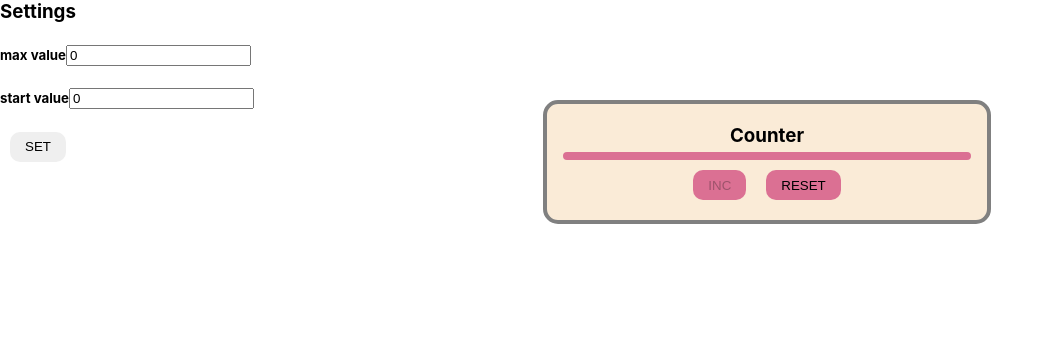
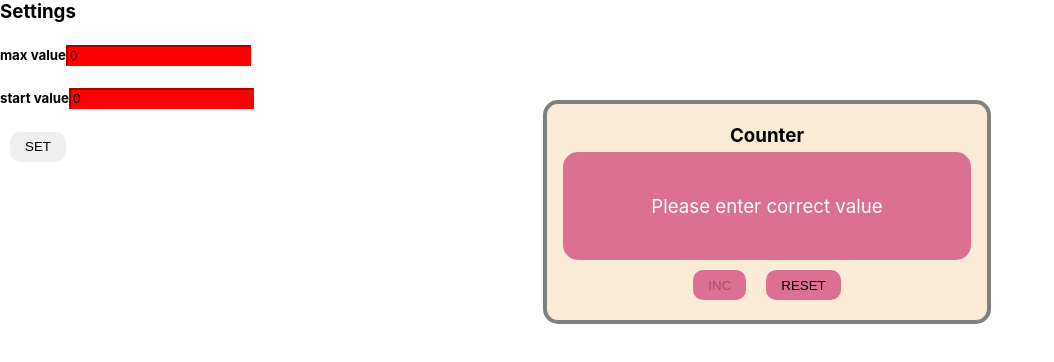
Before and after one commit to LizaAgey/inc_counter, a React (Create React App) app: page / in a window 1280 px wide. Shown: the top 362 px of the page, without its empty margins (0-1054 px from the left). Built offline with nearby package versions, Linux system fonts and the light colour scheme.

Commit message:
feat: input validation, error styles

```diff
--- a/src/App.tsx
+++ b/src/App.tsx
@@ -5,51 +5,75 @@ import Settings from './components/Settings/Settings';
 import {setValueToLS} from './utils/LocaStorageUtils/setValueToLS';
 import {getValueFromLS} from './utils/LocaStorageUtils/getValueFromLS';
 
+export type ErrorType = {
+    isMaxError: boolean
+    isMinError: boolean
+}
+
 function App() {
-    const [maxValue, setMaxValue] = useState(0)
-    const [minValue, setMinValue] = useState(0)
+    const [inputMaxValue, setInputMaxValue] = useState(0)
+    const [inputMinValue, setInputMinValue] = useState(0)
     const [number, setNumber] = useState(0)
+    const [error, setError] = useState<ErrorType>({
+        isMaxError: false,
+        isMinError: false
+    })
 
     const setupOnLoad = () => {
         applyMaxValueFromSettings()
         applyMinValueFromSettings()
     };
-
     useEffect(() => setupOnLoad(), [])
+    useEffect(() => checkIfError(), [inputMaxValue])
+    useEffect(() => checkIfError(), [inputMinValue])
 
     const lsMaxValueKey = 'maxValue'
     const lsMinValueKey = 'minValue'
 
     const applyMaxValueFromSettings = () => {
-        setMaxValue(getValueFromLS(lsMaxValueKey))
+        getValueFromLS(lsMaxValueKey) ? setInputMaxValue(getValueFromLS(lsMaxValueKey)) : setInputMaxValue(0)
+    };
+    const applyMinValueFromSettings = () => {
+        getValueFromLS(lsMinValueKey) ? setInputMinValue(getValueFromLS(lsMinValueKey)) : setInputMinValue(0)
+        getValueFromLS(lsMinValueKey) ? setNumber(getValueFromLS(lsMinValueKey)) : setNumber(0)
+    };
+    const saveSettings = () => {
+        setValueToLS(lsMaxValueKey, inputMaxValue)
+        setValueToLS(lsMinValueKey, inputMinValue)
+        applyMaxValueFromSettings()
+        applyMinValueFromSettings()
     };
 
-    const applyMinValueFromSettings = () => {
-        setMinValue(getValueFromLS(lsMinValueKey))
-        setNumber(getValueFromLS(lsMinValueKey))
-    };
 
-    const saveSettings = () => {
-        setValueToLS(lsMaxValueKey, maxValue)
-        setValueToLS(lsMinValueKey, minValue)
-        applyMaxValueFromSettings()
-        applyMinValueFromSettings()
+    const checkIfError = () => {
+        if (inputMinValue === inputMaxValue || inputMinValue > inputMaxValue) {
+            setError({isMaxError: true, isMinError: true})
+        } else if (inputMinValue < 0) {
+            setError({isMaxError: inputMaxValue === inputMinValue || inputMaxValue < 0, isMinError: true})
+        } else if (inputMaxValue < 0) {
+            setError({isMinError: inputMaxValue === inputMinValue || inputMaxValue < 0, isMaxError: true})
+        } else {
+            setError({isMaxError: false, isMinError: false})
+        }
     };
 
     return (
         <div className={'App'}>
             <Settings
-                maxValue={maxValue}
-                minValue={minValue}
-                setMaxValue={setMaxValue}
-                setMinValue={setMinValue}
+                inputMaxValue={inputMaxValue}
+                inputMinValue={inputMinValue}
+                setInputMaxValue={setInputMaxValue}
+                setInputMinValue={setInputMinValue}
                 saveSettings={saveSettings}
+                error={error}
             />
             <Counter
-                maxValue={getValueFromLS(lsMaxValueKey)}
-                minValue={minValue}
+                lsMaxValue={getValueFromLS(lsMaxValueKey)}
+                inputMinValue={inputMinValue}
+                inputMaxValue={inputMaxValue}
                 number={number}
                 setNumber={setNumber}
+                error={error}
             />
         </div>
     );
--- a/src/components/Counter/Counter.module.css
+++ b/src/components/Counter/Counter.module.css
@@ -12,18 +12,28 @@
 }
 
 .Number {
+    display: table;
     background-color: palevioletred;
     width: 100%;
-    height: 65%;
+    min-height: 100px;
     border-radius: 15px;
     border: 4px solid palevioletred;
     font-size: 72px;
     text-align: center;
+   }
+.Number span {
+    display: table-cell;
+    vertical-align: middle;
 }
 
 .NumberMax {
     color: white;
     font-weight: bold;
+
+}
+.error {
+    color: white;
+    font-size: 1.17em;
 }
 
 .ControlSection {
--- a/src/components/Counter/Counter.tsx
+++ b/src/components/Counter/Counter.tsx
@@ -2,40 +2,47 @@ import React from 'react';
 import Button from '../Button/Button';
 import styles from './Counter.module.css'
 import './../../App.css';
+import {ErrorType} from '../../App';
 
 type CounterType = {
-    maxValue: number
-    minValue: number
+    lsMaxValue: number
+    inputMinValue: number
+    inputMaxValue: number
     number: number
     setNumber: (number: number) => void
+    error: ErrorType
 }
 
 const Counter: React.FC<CounterType> = ({
-                                            maxValue,
-                                            minValue,
+                                            lsMaxValue,
+                                            inputMinValue,
+                                            inputMaxValue,
                                             number,
-                                            setNumber
+                                            setNumber,
+                                            error
                                         }) => {
     const incNumber = () => {
         let newNumber = number + 1
-        newNumber < maxValue + 1 ? setNumber(newNumber) : setNumber(maxValue)
+        newNumber < lsMaxValue + 1 ? setNumber(newNumber) : setNumber(lsMaxValue)
     };
-
     const resetNumber = () => {
-        setNumber(minValue)
+        setNumber(inputMinValue)
     };
+    const isInputError = error.isMaxError || error.isMinError
+    const isDisabled = number === lsMaxValue || error.isMaxError || error.isMinError
 
     return (
         <div className={styles.Counter}>
             <h3>Counter</h3>
-            <div className={`${styles.Number} ${number === maxValue ? styles.NumberMax : ''}`}>
-                {number}
+            <div
+                className={`${styles.Number} ${number === lsMaxValue ? styles.NumberMax : ''} ${isInputError ? styles.error : ''}`}>
+                <span>{isInputError ? 'Please enter correct value' : number}</span>
             </div>
             <div className={styles.ControlSection}>
                 <Button
                     name={'INC'}
                     onClickCallback={incNumber}
-                    disabled={number === maxValue}
+                    disabled={isDisabled}
                 />
                 <Button
                     name={'RESET'}
--- a/src/components/Settings/Settings.module.css
+++ b/src/components/Settings/Settings.module.css
@@ -0,0 +1,4 @@
+.error {
+    border-color: red;
+    background-color: #ff0000;
+}
--- a/src/components/Settings/Settings.tsx
+++ b/src/components/Settings/Settings.tsx
@@ -1,38 +1,45 @@
 import React, {ChangeEvent} from 'react';
 import Button from '../Button/Button';
+import styles from './Settings.module.css'
+import {ErrorType} from '../../App';
 
 type SettingsType = {
-    maxValue: number
-    minValue: number
-    setMaxValue: (maxValue: number) => void
-    setMinValue: (minValue: number) => void
+    inputMaxValue: number
+    inputMinValue: number
+    setInputMaxValue: (maxValue: number) => void
+    setInputMinValue: (minValue: number) => void
     saveSettings: () => void
+    error: ErrorType
+
 }
 
 const Settings: React.FC<SettingsType> = ({
-                                              maxValue,
-                                              minValue,
-                                              setMaxValue,
-                                              setMinValue,
-                                              saveSettings
+                                              inputMaxValue,
+                                              inputMinValue,
+                                              setInputMaxValue,
+                                              setInputMinValue,
+                                              saveSettings,
+                                              error
                                           }) => {
 
     const maxValueHandler = (event: ChangeEvent<HTMLInputElement>) => {
-        setMaxValue(JSON.parse(event.currentTarget.value))
+        setInputMaxValue(JSON.parse(event.currentTarget.value))
+    };
+    const minValueHandler = (event: ChangeEvent<HTMLInputElement>) => {
+        setInputMinValue(JSON.parse(event.currentTarget.value))
     };
 
-    const minValueHandler = (event: ChangeEvent<HTMLInputElement>) => {
-        setMinValue(JSON.parse(event.currentTarget.value))
-    };
 
     return (
         <div>
             <h3>Settings</h3>
             <h5>max value
-                <input type="number" value={maxValue} onChange={maxValueHandler}/>
+                <input type="number" value={inputMaxValue} onChange={maxValueHandler}
+                       className={error.isMaxError ? styles.error : ''}/>
             </h5>
             <h5>start value
-                <input type="number" value={minValue} onChange={minValueHandler}/>
+                <input type="number" value={inputMinValue} onChange={minValueHandler}
+                       className={error.isMinError ? styles.error : ''}/>
             </h5>
             <Button
                 name={'SET'}
```
